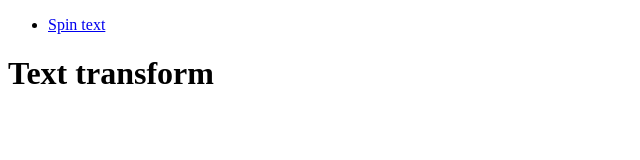
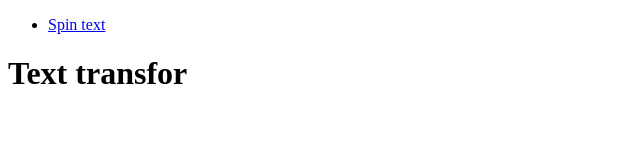
Before and after one commit to maksatbeksaiitbekuulu/extra_lesson, a plain HTML site: page index.html in a window 1280 px wide. Shown: the full height of the page, 0-640 px from the left. Drawn offline with Linux system fonts and the light colour scheme.

Commit message:
delete m

```diff
--- a/index.html
+++ b/index.html
@@ -10,6 +10,6 @@
     <ul>
         <li><a href="./spinText/">Spin text</a></li>
     </ul>
-    <h1>Text transform</h1>
+    <h1>Text transfor</h1>
 </body>
 </html>
```
